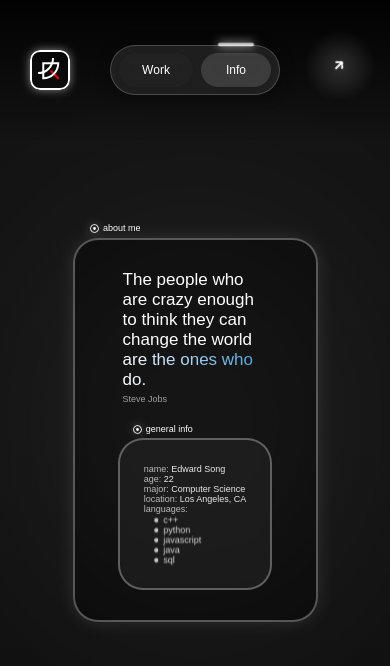
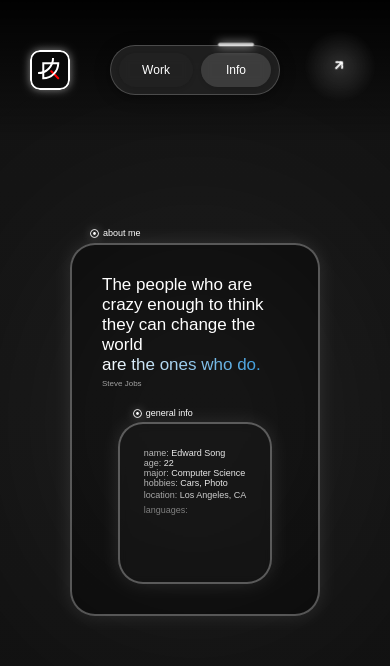
Before and after one commit to edsng/portfolio, a React (Vite) app: page /info in a window 390 px wide. Shown: the top 666 px of the page. Built offline with nearby package versions, Linux system fonts and the light colour scheme; a web font is replaced by a local one.

Commit message:
Finished?

```diff
--- a/src/components/Info.jsx
+++ b/src/components/Info.jsx
@@ -81,12 +81,12 @@ function Info() {
                 whileInView="visible"
                 viewport={{ once: true, amount: 0.3 }}
             >
-
-                <motion.p className="about-me-text" variants={item} ><FaRegDotCircle className="about-me-icon" />about me</motion.p>
+                <motion.div className="about-me-container" variants={container}>
+                    <motion.p className="about-me-text" variants={item}><FaRegDotCircle className="about-me-icon" />about me</motion.p>
                     <motion.div className="intro-box" variants={container}>
                         <motion.div className="intro-text" variants={item}>
                             <motion.h1 variants={item}>
-                            The people who are crazy enough to think they can change the world <br /><span className="highlight">are the ones who do.</span>
+                                The people who are crazy enough to think they can change the world<br /><span className="highlight">are the ones who do.</span>
                             </motion.h1>
                             <motion.p variants={item} style={{color: 'rgba(255, 255, 255, 0.6)'}}>Steve Jobs</motion.p>
                         </motion.div>
@@ -96,14 +96,16 @@ function Info() {
                                 <motion.p variants={item}>name: <span>Edward Song</span></motion.p>
                                 <motion.p variants={item}>age: <span>22</span></motion.p>
                                 <motion.p variants={item}>major: <span>Computer Science</span></motion.p>
+                                <motion.p variants={item}>hobbies: <span>Cars, Photo</span></motion.p>
                                 <motion.p variants={item}>location: <span>Los Angeles, CA</span></motion.p>
                                 <motion.p variants={item}>languages: </motion.p>
-                            <motion.div className="languages" variants={item}>
+                                <motion.div className="languages" variants={container}>
                                     <motion.p className="language" variants={item}><FaCircle className="language-dot"  /> <span>c++</span></motion.p>
                                     <motion.p className="language" variants={item}><FaCircle className="language-dot"  /> <span>python</span></motion.p>
                                     <motion.p className="language" variants={item}><FaCircle className="language-dot"  /> <span>javascript</span></motion.p>
                                     <motion.p className="language" variants={item}><FaCircle className="language-dot"  /> <span>java</span></motion.p>
                                     <motion.p className="language" variants={item}><FaCircle className="language-dot" /> <span>sql</span></motion.p>
+                                </motion.div>
                             </motion.div>
                         </motion.div>
                     </motion.div>
@@ -119,7 +121,7 @@ function Info() {
                 <motion.h1 variants={infoItem}>Experience</motion.h1>
                 <motion.div className="experience-card" variants={fadeInVariant}>
                     <motion.div className="experience-logo" variants={fadeInVariant}>
-                        <motion.img src={rapidnetworks} style={{paddingRight: '10px'}} alt="Experience Logo" />
+                        <motion.img src={rapidnetworks} className="shift-left" alt="Experience Logo" />
                     </motion.div>
                     <motion.div className="experience-text" variants={fadeInVariant}>
                         <motion.h2 variants={infoItem}>Front-End Engineer</motion.h2>
@@ -139,7 +141,7 @@ function Info() {
                 </motion.div>
                 <motion.div className="experience-card" variants={fadeInVariant}>
                     <motion.div className="experience-logo" variants={fadeInVariant}>
-                        <motion.img src={rapidnetworks} style={{paddingRight: '10px'}} alt="Experience Logo" />
+                        <motion.img src={rapidnetworks} className="shift-left" alt="Experience Logo" />
                     </motion.div>
                     <motion.div className="experience-text" variants={fadeInVariant}>
                         <motion.h2 variants={infoItem}>Logistics Staff</motion.h2>
--- a/src/components/LandingPage.jsx
+++ b/src/components/LandingPage.jsx
@@ -152,7 +152,7 @@ function LandingPage() {
             >
                 <div className="projects-text">
                     <motion.h1 variants={projectsItem}>korean american</motion.h1>
-                    <motion.h2 variants={projectsItem}>software engineer based in los angeles</motion.h2>
+                    <motion.h2 variants={projectsItem}>full stack software engineer based in los angeles</motion.h2>
                     <motion.p variants={projectsItem}>Computer Science @ University of California, Riverside</motion.p>
                 </div>
 
--- a/src/css/Info.css
+++ b/src/css/Info.css
@@ -67,8 +67,8 @@ body, html {
 .intro-text {
     display: flex;
     flex-direction: column;
-    max-width: 50%;
     margin-bottom: 10px;
+    max-width: 550px;
 }
 
 .intro-text h1 {
@@ -111,8 +111,6 @@ body, html {
     justify-content: center;
     gap: 40px;
     padding: 100px; /* Inner spacing */
-    max-width: 70%;
-    margin-top: 4px;
 
     /* Added bounding box styles */
     border: 2px solid rgba(255, 255, 255, 0.3); /* Semi-transparent border */
@@ -137,12 +135,11 @@ body, html {
 }
 
 .about-me-text {
-    width: 65%;
-    left: 0;
-    text-align: left;
+    text-align: start;
     font-size: 1.5em;
     color: var(--text-color);
     font-weight: 500;
+    padding-left: 30px;
 }
 
 .general-info-text {
@@ -157,8 +154,10 @@ body, html {
     /* Added bounding box styles */
     border: 2px solid rgba(255, 255, 255, 0.3); /* Semi-transparent border */
     border-radius: 25px; /* Rounded corners */
-    background-color: rgba(39, 39, 39, 0.5); /* Semi-transparent background */
+    background-color: rgba(31, 31, 31, 0.3); /* Semi-transparent background */
     backdrop-filter: blur(5px); /* Subtle frosted effect */
+
+    box-shadow: 0 0 20px rgba(255, 255, 255, 0.1); /* Added inner glow */
 }
 
 .general-info-card span {
@@ -205,12 +204,18 @@ body, html {
 }
 
 .experience-container h1 {
-    font-size: 1.5em;
+    font-size: 2em;
     margin-bottom: 10px;
     color: var(--text-color);
     font-weight: 500;
     margin-top: 0px;
-    padding-top: 100px;
+    padding-top: 40px;
+
+    text-shadow:
+                0 0 10px rgba(255, 255, 255, 0.3),
+                0 0 15px rgba(255, 255, 255, 0.2),
+                0 0 20px rgba(255, 255, 255, 0.15),
+                0 0 25px rgba(255, 255, 255, 0.1);
 }
 
 .experience-card {
@@ -228,13 +233,15 @@ body, html {
     display: flex;
     align-items: center;
     justify-content: center;
+    padding: 30px;
 
     /* Added bounding box styles */
-    padding: 30px;
-    border: 2px solid rgba(255, 255, 255, 0.3);
-    border-radius: 25px;
-    background-color: rgba(39, 39, 39, 0.5);
+    border: 2px solid rgba(255, 255, 255, 0.3); /* Semi-transparent border */
+    border-radius: 25px; /* Rounded corners */
+    background-color: rgba(0, 0, 0, 0.3); /* Semi-transparent background */
+    backdrop-filter: blur(5px); /* Subtle frosted effect */
 
+    box-shadow: 0 0 20px rgba(255, 255, 255, 0.1); /* Added inner glow */
 }
 
 .experience-logo img {
@@ -252,6 +259,10 @@ body, html {
     filter: drop-shadow(0 0 5px rgba(255, 255, 255, 0.5))
     drop-shadow(0 0 20px rgba(255, 255, 255, 0.4))
     drop-shadow(0 0 15px rgba(255, 255, 255, 0.2))
+}
+
+.shift-left {
+    padding-right: 10px;
 }
 
 .experience-text {
@@ -295,24 +306,14 @@ body, html {
     margin-top: 20px;
     text-decoration: none;
     cursor: pointer;
-    transition: color 0.3s ease;
+    transition: color 0.3s ease-in-out;
+
+    filter: drop-shadow(0 0 5px rgba(255, 255, 255, 0.4))
+            drop-shadow(0 0 10px rgba(255, 255, 255, 0.3))
 }
 
 .resume-button:hover {
-    color: var(--secondary-color);
-}
-
-/* Add this media query at the end of the file */
-@media (max-width: 1900px) {
-    .about-me-text {
-        width: 55%;
-    }
-}
-
-@media (max-width: 1600px) {
-    .about-me-text {
-        width: 59%;
-    }
+    color: rgb(0, 183, 255);
 }
 
 @media (max-width: 1200px) {
@@ -326,11 +327,7 @@ body, html {
     }
 
     .about-me-text {
-        width: 65%;
-    }
-
-    .intro-text {
-        max-width: 50%;
+        padding-left: 70px;
     }
 
     .intro-text h1 {
@@ -345,34 +342,41 @@ body, html {
 @media (max-width: 768px) {
     .intro-box {
         flex-direction: column;
-        padding: 30px;
+        padding: 50px;
         gap: 10px;
         margin-top: 5px;
         margin-left: 50px;
         margin-right: 50px;
       }
 
-    .about-me-text {
-        width: 60%;
+    .intro-text h1 {
+        font-size: 1.5em;
     }
 
-    .intro-text {
-        max-width: 70%;
-    }
-
-    .intro-text h1 {
-        font-size: 1.5em;
+    .intro-text p {
+        font-size: 0.8em;
     }
 
     .language {
         padding-left: 10px;
     }
-}
 
-@media (max-height: 700px) {
-    .about-me-text {
-        width: 57%;
-        max-width: 65%;
+    .experience-container h1 {
+        padding-top: 0px;
+    }
+
+    .experience-card {
+        gap: 20px;
+    }
+
+    .experience-logo {
+        width: 100px;
+        height: 100px;
+        padding: 20px;
+    }
+
+    .shift-left {
+        padding-right: 5px;
     }
 }
 
@@ -386,14 +390,6 @@ body, html {
         margin-right: 50px;
       }
 
-    .about-me-text {
-        width: 60%;
-    }
-
-    .intro-text {
-        max-width: 80%;
-    }
-
     .intro-text h1 {
         font-size: 1.7em;
     }
--- a/src/css/LandingPage.css
+++ b/src/css/LandingPage.css
@@ -190,10 +190,9 @@ body, html {
   font-size: 0.8em;
   color: #ffffff93;
   text-shadow:
-      0 0 10px rgba(255, 255, 255, 0.3),
-      0 0 15px rgba(255, 255, 255, 0.2),
-      0 0 20px rgba(255, 0, 255, 0.15),
-      0 0 25px rgba(255, 0, 255, 0.1);
+      0 0 5px rgba(255, 255, 255, 0.3),
+      0 0 10px rgba(255, 255, 255, 0.2),
+      0 0 15px rgba(255, 255, 255, 0.15)
 }
 
 .projects-grid {
```
Also changed, not shown: 1 other file (tests, documents, lock files or other folders). Lines whose indentation alone changed are shown as unchanged.
